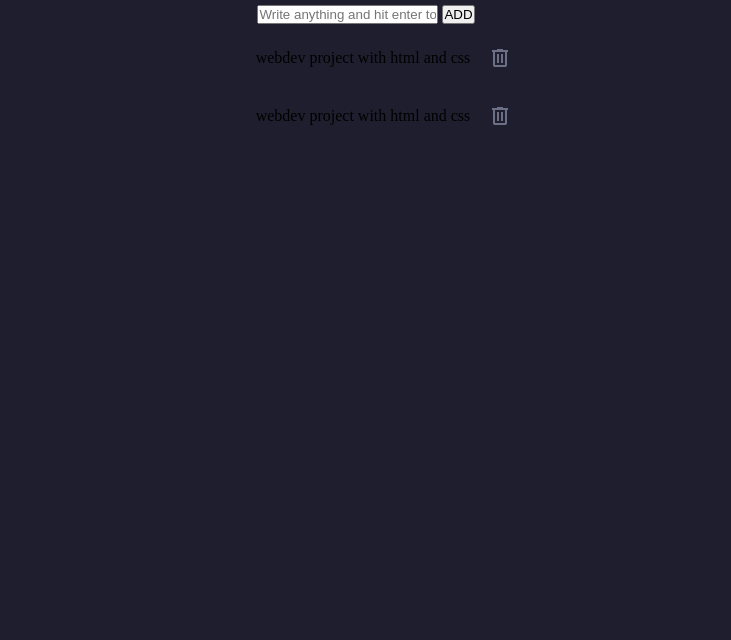
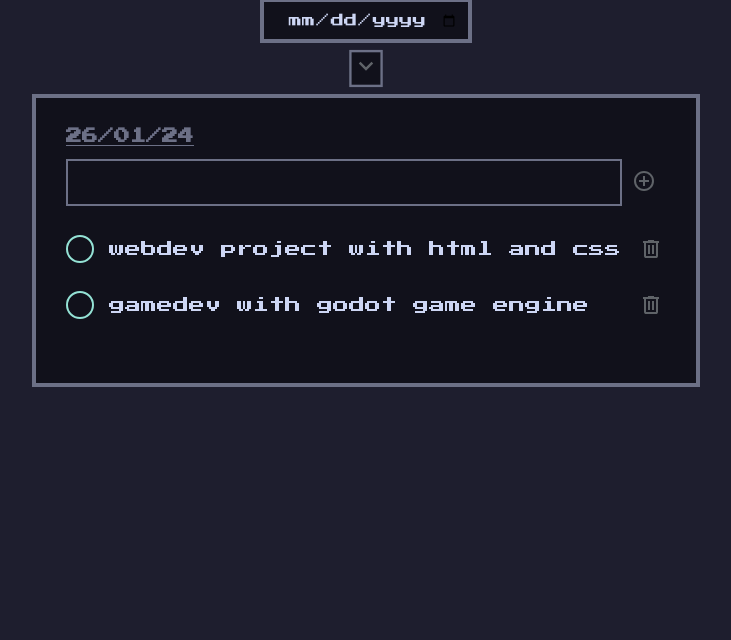
Before and after one commit to nil-th/webapps, a plain HTML site: page pureFrontEnd_todo/index.html in a window 1280 px wide. Shown: the part 180-820 px from the top of the page, without its empty margins (274-1005 px from the left). Drawn offline with Linux system fonts and the light colour scheme.

Commit message:
added calender input feature

```diff
--- a/pureFrontEnd_todo/index.html
+++ b/pureFrontEnd_todo/index.html
@@ -1,61 +1,125 @@
 <!DOCTYPE html>
-
 <html lang="en">
-
   <head>
-
     <meta charset="UTF-8" />
-
-  <title>todo app</title>
-
-  <meta name="viewport" content="width=device-width,initial-scale=1" />
-
-  <meta name="description" content="" />
-
-  <link rel="icon" href="favicon.png">
-
-  <link rel="stylesheet" href="style.css">
-
+    <meta name="viewport" content="width=device-width, initial-scale=1.0" />
+    <title>todo</title>
+    <link rel="stylesheet" href="style.css" />
+    <link rel="preconnect" href="https://fonts.googleapis.com" />
+    <link rel="preconnect" href="https://fonts.gstatic.com" crossorigin />
+    <link
+      href="https://fonts.googleapis.com/css2?family=League+Spartan:wght@100..900&family=Press+Start+2P&display=swap"
+      rel="stylesheet"
+    />
   </head>
-
   <body>
-
-  <h1>Todo app</h1>
+    <h1>Today's Work</h1>
 
     <div class="wrapper">
-    <form action="">
-      <input id="todo-input" type="text" placeholder="Write anything and hit enter to add" autocomplete="off">
-      <button id="add-button">ADD</button>
+      <form action="" class="date-form">
+        <input type="date" class="date-input" />
+        <button class="create-table">
+          <svg
+            xmlns="http://www.w3.org/2000/svg"
+            height="24px"
+            viewBox="0 -960 960 960"
+            width="24px"
+            fill="#5f6368"
+          >
+            <path d="M480-345 240-585l56-56 184 183 184-183 56 56-240 240Z" />
+          </svg>
+        </button>
       </form>
-    <ul id="todo-list">
+
+      <div class="todo-table">
+        <h4>26/01/24</h4>
+
+        <div class="list-section">
+          <form action="" class="todo-form">
+            <input type="text" class="todo-input" />
+            <button class="add-button">
+              <svg
+                xmlns="http://www.w3.org/2000/svg"
+                height="24px"
+                viewBox="0 -960 960 960"
+                width="24px"
+                fill="#5f6368"
+              >
+                <path
+                  d="M440-280h80v-160h160v-80H520v-160h-80v160H280v80h160v160Zm40 200q-83 0-156-31.5T197-197q-54-54-85.5-127T80-480q0-83 31.5-156T197-763q54-54 127-85.5T480-880q83 0 156 31.5T763-763q54 54 85.5 127T880-480q0 83-31.5 156T763-197q-54 54-127 85.5T480-80Zm0-80q134 0 227-93t93-227q0-134-93-227t-227-93q-134 0-227 93t-93 227q0 134 93 227t227 93Zm0-320Z"
+                />
+              </svg>
+            </button>
+          </form>
+          <ul class="todo-list">
             <li class="todo">
-        <input type="checkbox" id="todo-1">
-        <label for="todo-1" id="custom-checkbox">
-          <svg fill="transparent" xmlns="http://www.w3.org/2000/svg" height="24px" viewBox="0 -960 960 960" width="24px" fill="#5f6368"><path d="M382-240 154-468l57-57 171 171 367-367 57 57-424 424Z"/></svg>
-        </label>
-        <label for="todo-1" class="todo-text">
+              <input type="checkbox" id="todo1" />
+              <label for="todo1" class="custom-checkbox"
+                ><svg
+                  fill="none"
+                  xmlns="http://www.w3.org/2000/svg"
+                  height="24px"
+                  viewBox="0 -960 960 960"
+                  width="24px"
+                  fill="#5f6368"
+                >
+                  <path
+                    d="M382-240 154-468l57-57 171 171 367-367 57 57-424 424Z"
+                  /></svg
+              ></label>
+              <label for="todo1" class="todo-text">
                 webdev project with html and css
               </label>
               <button class="dlt-button">
-          <svg fill="var(--secondary-color)" xmlns="http://www.w3.org/2000/svg" height="24px" viewBox="0 -960 960 960" width="24px" fill="#5f6368"><path d="M280-120q-33 0-56.5-23.5T200-200v-520h-40v-80h200v-40h240v40h200v80h-40v520q0 33-23.5 56.5T680-120H280Zm400-600H280v520h400v-520ZM360-280h80v-360h-80v360Zm160 0h80v-360h-80v360ZM280-720v520-520Z"/></svg>
+                <svg
+                  xmlns="http://www.w3.org/2000/svg"
+                  height="24px"
+                  viewBox="0 -960 960 960"
+                  width="24px"
+                  fill="#5f6368"
+                >
+                  <path
+                    d="M280-120q-33 0-56.5-23.5T200-200v-520h-40v-80h200v-40h240v40h200v80h-40v520q0 33-23.5 56.5T680-120H280Zm400-600H280v520h400v-520ZM360-280h80v-360h-80v360Zm160 0h80v-360h-80v360ZM280-720v520-520Z"
+                  />
+                </svg>
               </button>
             </li>
-
             <li class="todo">
-        <input type="checkbox" id="todo-2">
-        <label for="todo-2" id="custom-checkbox">
-          <svg fill="transparent" xmlns="http://www.w3.org/2000/svg" height="24px" viewBox="0 -960 960 960" width="24px" fill="#5f6368"><path d="M382-240 154-468l57-57 171 171 367-367 57 57-424 424Z"/></svg>
-        </label>
-        <label for="todo-2" class="todo-text">
-          webdev project with html and css
+              <input type="checkbox" id="todo2" />
+              <label for="todo2" class="custom-checkbox"
+                ><svg
+                  svg
+                  fill="none"
+                  xmlns="http://www.w3.org/2000/svg"
+                  height="24px"
+                  viewBox="0 -960 960 960"
+                  width="24px"
+                  fill="#5f6368"
+                >
+                  <path
+                    d="M382-240 154-468l57-57 171 171 367-367 57 57-424 424Z"
+                  /></svg
+              ></label>
+              <label for="todo2" class="todo-text">
+                gamedev with godot game engine
               </label>
               <button class="dlt-button">
-          <svg fill="var(--secondary-color)" xmlns="http://www.w3.org/2000/svg" height="24px" viewBox="0 -960 960 960" width="24px" fill="#5f6368"><path d="M280-120q-33 0-56.5-23.5T200-200v-520h-40v-80h200v-40h240v40h200v80h-40v520q0 33-23.5 56.5T680-120H280Zm400-600H280v520h400v-520ZM360-280h80v-360h-80v360Zm160 0h80v-360h-80v360ZM280-720v520-520Z"/></svg>
+                <svg
+                  xmlns="http://www.w3.org/2000/svg"
+                  height="24px"
+                  viewBox="0 -960 960 960"
+                  width="24px"
+                  fill="#5f6368"
+                >
+                  <path
+                    d="M280-120q-33 0-56.5-23.5T200-200v-520h-40v-80h200v-40h240v40h200v80h-40v520q0 33-23.5 56.5T680-120H280Zm400-600H280v520h400v-520ZM360-280h80v-360h-80v360Zm160 0h80v-360h-80v360ZM280-720v520-520Z"
+                  />
+                </svg>
               </button>
             </li>
           </ul>
         </div>
-
+      </div>
+    </div>
   </body>
-
 </html>
```
Lines whose indentation alone changed are shown as unchanged.
